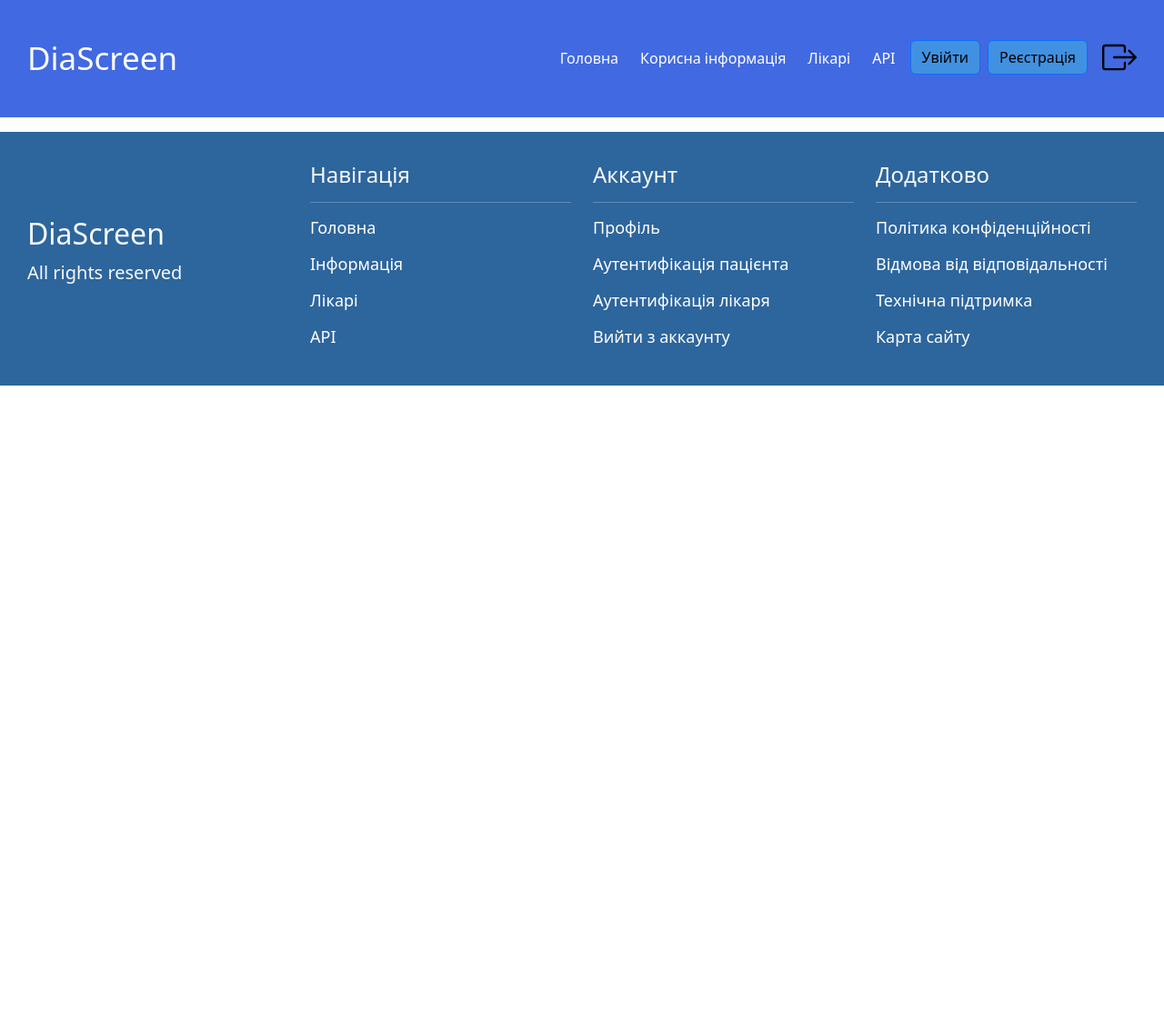
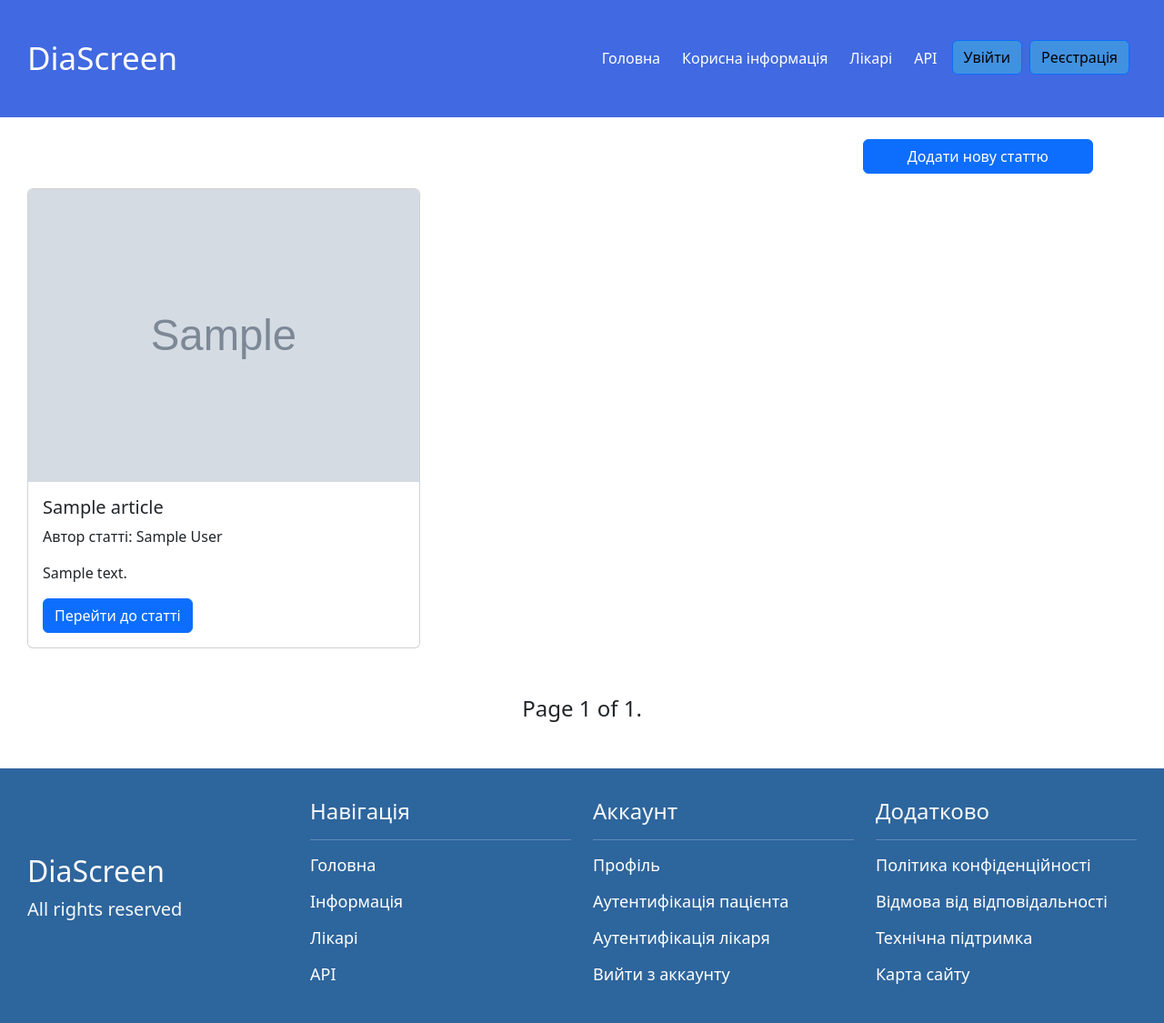
Before and after one commit to maisner44/diabet_classification_microservice, a Django app: page /blog/ in a window 1280 px wide. Shown: the whole page at 91% size. Before the commit the page ends 424 px from the top, so only its background shows below. Run offline with Django 5.2, Linux system fonts and the light colour scheme; tables that the repository leaves empty hold one stand-in row (values such as "Sample post"); grey boxes marked "Sample" are stand-in pictures; some libraries are stand-ins or nearby versions.

Commit message:
Ready info panel

```diff
--- a/diabetes_proj/blog/urls.py
+++ b/diabetes_proj/blog/urls.py
@@ -1,6 +1,9 @@
 from django.urls import path
-from .views import InformationPanel
+from .views import InformationPanel, ArticleDetails, delete_article, edit_article
 
 urlpatterns = [
-    path('', InformationPanel.as_view(), name='information')
+    path('', InformationPanel.as_view(), name='information'),
+    path('article/<int:pk>', ArticleDetails.as_view(), name='article_detail'),
+    path('delete-article/<int:article_id>', delete_article, name='delete_article'),
+    path('edit-article/<int:article_id>/', edit_article, name='edit_article'),
 ]
--- a/diabetes_proj/blog/views.py
+++ b/diabetes_proj/blog/views.py
@@ -1,4 +1,5 @@
-
+from django.shortcuts import render, redirect, get_object_or_404
+from django.views.decorators.http import require_POST
 from typing import Any
 from django.views import generic
 from .mixins import AdminRoleMixin
@@ -6,13 +7,58 @@ from .models import Article
 from .forms import ArticleCreationForm
 
 class InformationPanel(generic.ListView, AdminRoleMixin):
-
     model = Article
     template_name = 'info_panel.html'
-    context_object_name = 'article'
+    context_object_name = 'article_list'
+    paginate_by = 9
 
     def get_context_data(self, **kwargs: Any):
         context = super().get_context_data(**kwargs)
         context['article_creation_form'] = ArticleCreationForm()
         context['is_admin'] = self.get_admin_role(self.request)
         return context
+
+    def post(self, request, *args, **kwargs):
+        article_form = ArticleCreationForm(request.POST, request.FILES)
+        if article_form.is_valid():
+            article_form.save()
+            return redirect('information')
+        print('invalid')
+        print(article_form.errors)
+        return redirect('information')
+
+
+class ArticleDetails(generic.DetailView, AdminRoleMixin):
+    model = Article
+    template_name = 'article_detail.html'
+    context_object_name = 'article'
+
+    def split_text(self):
+        article = self.get_object()
+        paragraphs = article.article_text.split('\n')
+        return paragraphs
+
+    def get_context_data(self, **kwargs: Any):
+        context = super().get_context_data(**kwargs)
+        context['article_form'] = ArticleCreationForm(instance=self.get_object())
+        context['paragraphs'] = self.split_text()
+        context['is_admin'] = self.get_admin_role(self.request)
+        return context
+
+
+@require_POST
+def delete_article(request, article_id):
+    article = get_object_or_404(Article, id=article_id)
+    article.delete()
+    return redirect('information')
+
+
+def edit_article(request, article_id):
+    article = get_object_or_404(Article, id=article_id)
+    if request.method == 'POST':
+        article_form = ArticleCreationForm(request.POST, request.FILES, instance=article)
+        if article_form.is_valid():
+            article_form.save()
+            return redirect('article_detail', pk=article_id)
+    else:
+        article_form = ArticleCreationForm(instance=article)
--- /dev/null
+++ b/diabetes_proj/static/css/info.css
@@ -0,0 +1,19 @@
+.modal-body input[type="text"],
+.modal-body textarea {
+    width: 100%;
+    padding: 10px;
+    margin-bottom: 15px;
+    border: 1px solid #ccc;
+    border-radius: 5px;
+}
+
+.card{
+    height: 100%;
+    overflow: hidden;
+    transition: transform 0.3s ease;
+}
+
+.card:hover{
+    transform: translateY(-15px);
+    box-shadow: 0 20px 8px 10px rgba(0, 0, 0, 0.1);
+}
--- a/diabetes_proj/templates/info_panel.html
+++ b/diabetes_proj/templates/info_panel.html
@@ -3,13 +3,76 @@
 
 
 {% block styles %}
-
+<link rel="stylesheet" href="{% static 'css/info.css' %}">
 {% endblock styles %}
 
 {% block content %}
-<section id="section" class="my-3">
+<section id="section" class="my-4">
     <div class="container">
+        {% if not is_admin %}
+        <div class="row my-3">
+            <div class="col-12 text-end">
+                <a href="#article_creation" class="btn btn-primary px-5 mx-5" data-bs-toggle="modal" data-bs-target="#article_creation">Додати нову статтю</a>
+            </div>
+            <div class="modal fade" id="article_creation" tabindex="-1" aria-labelledby="exampleModalLabel" aria-hidden="true">
+                <div class="modal-dialog modal-dialog-centered modal-dialog-scrollable modal-lg">
+                    <div class="modal-content">
+                        <div class="modal-header">
+                            <h5 class="modal-title" id="article_creation_label">Додати нову статтю</h5>
+                            <button type="button" class="btn-close" data-bs-dismiss="modal" aria-label="Close"></button>
+                        </div>
+                        <div class="modal-body">
+                            <form method="post" enctype="multipart/form-data">
+                                {% csrf_token %}
+                                {{ article_creation_form.as_p }}
+                                <button type="submit" class="btn btn-primary">Зберегти</button>
+                            </form>
+                        </div>
+                    </div>
+                </div>
+            </div>
+        </div>
+        {% endif %}
+        <div class="row card_container">
+            {% for article in article_list %}
+            <div class="col-md-4">
+                <div class="card mx-auto" style="width: 27rem;">
+                    <img src="{{ article.get_image_url }}" class="card-img-top" alt="картинка статті">
+                    <div class="card-body">
+                        <h5 class="fs-5">{{ article.article_short_name }}</h5>
+                        <p>Автор статті: {{ article.article_author }}</p>
+                        <p>{{ article.article_description }}</p>
+                        <div class="row">
+                            <div class="col-md-9">
+                                <a href="{% url 'article_detail' pk=article.id %}" class="btn btn-primary card_btn">Перейти до статті</a>
+                            </div>
+                        </div>
+                    </div>
+                </div>
+            </div>
+            {% if forloop.counter|divisibleby:2 and not forloop.last %}
+        </div><div class="row">
+        {% endif %}
+        {% endfor %}
+    </div>
+    <div class="row my-5">
+        <div class="col-12 mx-auto text-center fs-4">
+            <span class="step-links">
+                {% if page_obj.has_previous %}
+                    <a href="?page=1">&laquo; first</a>
+                    <a href="?page={{ page_obj.previous_page_number }}">previous</a>
+                {% endif %}
 
+                <span class="current">
+                    Page {{ page_obj.number }} of {{ page_obj.paginator.num_pages }}.
+                </span>
+
+                {% if page_obj.has_next %}
+                    <a href="?page={{ page_obj.next_page_number }}">next</a>
+                    <a href="?page={{ page_obj.paginator.num_pages }}">last &raquo;</a>
+                {% endif %}
+            </span>
+        </div>
     </div>
 </section>
 {% endblock content %}
--- a/diabetes_proj/templates/partials/_header.html
+++ b/diabetes_proj/templates/partials/_header.html
@@ -37,8 +37,12 @@
                               <a class="btn btn-primary header__button" href="{% url 'patient_profile' pk=user.pk %}">
                                   Профіль
                               </a>
+                              <a class="btn btn-primary header__button" href="{% url 'patient_profile' pk=user.pk %}">
+                                Картка
+                              </a>
                               {% endif %}
                         </li>
+                        {% if user.is_authenticated %}
                         <li class="nav-btn">
                           <form action="{% url 'logout' %}" method="post">
                             {% csrf_token %}
@@ -47,6 +51,7 @@
                             </button>
                           </form>
                         </li>
+                        {% endif %}
                     </ul>
                 </div>
             </nav>
```
Also changed, not shown: diabetes_proj/templates/article_detail.html (added, +62 -0 lines), diabetes_proj/blog/forms.py (line endings or trailing spaces), diabetes_proj/media/articles-img/pexels-pavel-danilyuk-7653111.jpg (added), diabetes_proj/media/articles-img/rqbua3m781xdzam1k0esn5lwsdmv8ubo.jpg (added), diabetes_proj/media/articles-img/rqbua3m781xdzam1k0esn5lwsdmv8ubo_hSAJJbj.jpg (added), diabetes_proj/static/img/svg/file-earmark-x-fill.svg (added), diabetes_proj/static/img/svg/pen-fill.svg (added).
